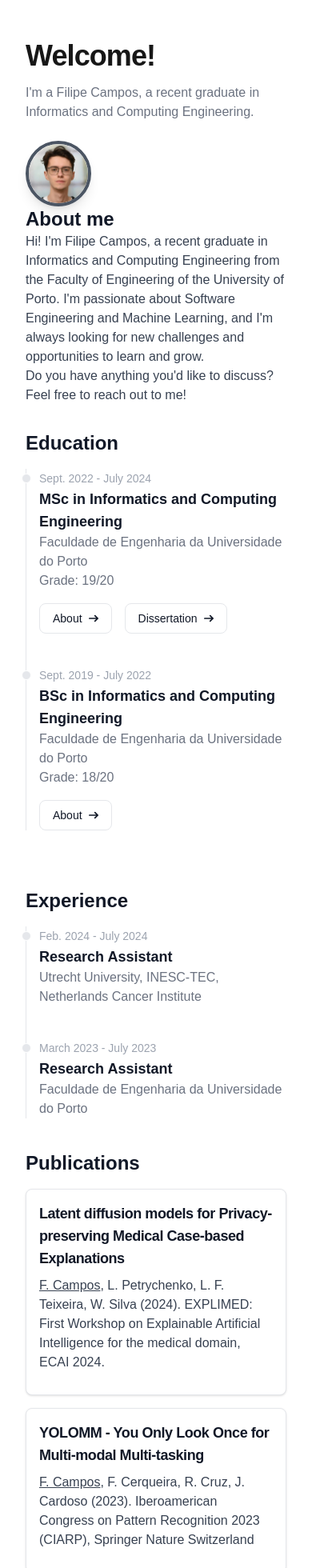
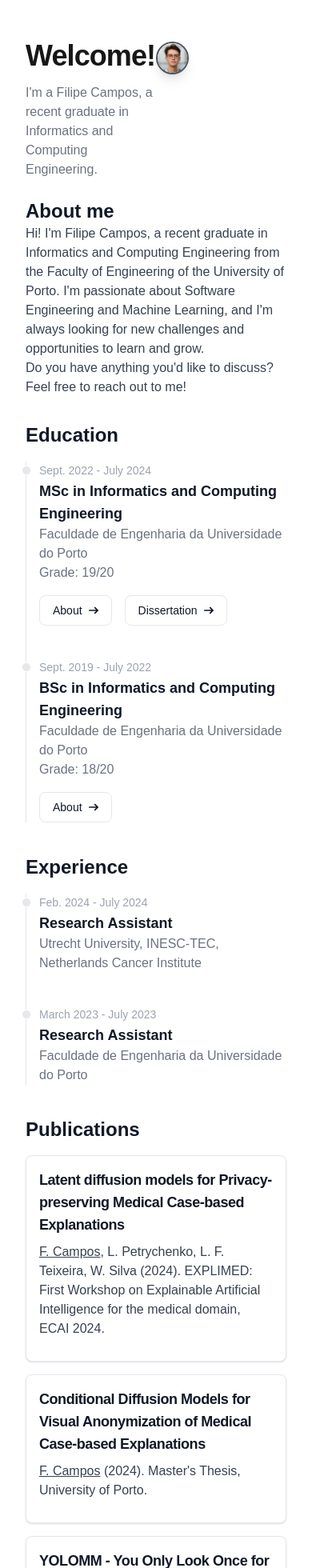
Before and after one commit to filipepcampos/filipepcampos.github.io, a Next.js app: page / in a window 390 px wide. Shown: the top 1960 px of the page at 80% size. Built offline with nearby package versions, Linux system fonts and the light colour scheme.

Commit message:
improve mobile view

```diff
--- a/app/page.tsx
+++ b/app/page.tsx
@@ -5,7 +5,7 @@ import Image from "next/image";
 export default function Home() {
   return (
     <section className="bg-white dark:bg-gray-900">
-      <div className="grid grid-cols-1 md:grid-cols-2 max-w-screen-xl min-y-screen-xl px-8 py-8 mx-auto">
+      <div className="grid grid-cols-2 max-w-screen-xl min-y-screen-xl px-8 py-8 mx-auto">
         <div className="mr-auto place-self-center">
           <h1 className="max-w-2xl mb-4 text-4xl font-extrabold tracking-tight leading-none md:text-5xl xl:text-6xl dark:text-white">
             Welcome!
@@ -16,14 +16,14 @@ export default function Home() {
         </div>
         <div>
           <Image
-            className="rounded-full border-solid border-4 border-gray-600 shadow-lg w-1/4"
+            className="rounded-full border-solid border-2 border-gray-600 shadow-lg w-1/4"
             src="/self_image.jpg"
             alt="Picture of the website&apos;s author."
             width="256"
             height="256"
           />
         </div>
-        <div className="md:col-span-2">
+        <div className="col-span-2">
           <h2 className="text-2xl font-bold text-gray-900 dark:text-white">
             About me
           </h2>
@@ -35,20 +35,20 @@ export default function Home() {
           </p>
 
         </div>
-        <div className="mt-8">
+        <div className="col-span-2 md:col-span-1 mt-8">
           <h2 className="mb-4 text-2xl font-bold text-gray-900 dark:text-white">
             Education
           </h2>
           <EducationTimeline />
         </div>
-        <div className="mt-8">
+        <div className="col-span-2 md:col-span-1 md:mt-8">
           <h2 className="mb-4 text-2xl font-bold text-gray-900 dark:text-white">
             Experience
           </h2>
           <ExperienceTimeline />
         </div>
 
-        <div className="md:col-span-2">
+        <div className="col-span-2">
           <h2 className="mb-4 text-2xl font-bold text-gray-900 dark:text-white">
             Publications
           </h2>
@@ -67,6 +67,20 @@ export default function Home() {
                   <u>F. Campos</u>, L. Petrychenko, L. F. Teixeira, W. Silva
                   (2024). EXPLIMED: First Workshop on Explainable Artificial
                   Intelligence for the medical domain, ECAI 2024.
+                </p>
+              </div>
+            </a>
+            <a
+              href="https://hdl.handle.net/10216/161023"
+              className="flex gap-4 items-center bg-white border border-gray-200 rounded-lg shadow md:flex-row md:max-w-5xl hover:bg-gray-100 dark:border-gray-700 dark:bg-gray-800 dark:hover:bg-gray-700"
+            >
+              <div className="flex flex-col justify-between p-4 leading-normal w-full">
+                <h5 className="mb-2 text-lg font-bold tracking-tight text-gray-900 dark:text-white">
+                  Conditional Diffusion Models for Visual Anonymization of Medical Case-based Explanations
+                </h5>
+                <p className="mb-3 font-normal text-base text-gray-700 dark:text-gray-400">
+                  <u>F. Campos</u> (2024).
+                  Master's Thesis, University of Porto.
                 </p>
               </div>
             </a>
```
